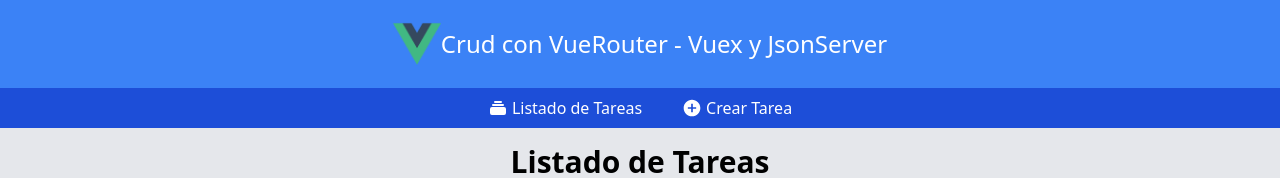
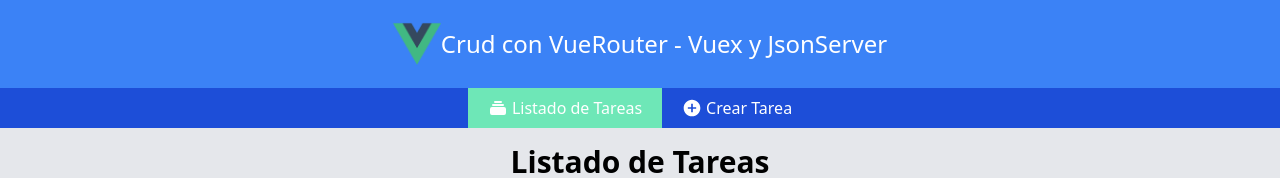
Before and after one commit to FernandoDRomano/crud-with-vue-and-vue-router, a Vue app: page /todos in a window 1280 px wide. Shown: the top 178 px of the page. Built offline with nearby package versions, Linux system fonts and the light colour scheme; no server answers.

Commit message:
Agregando las clases activas al router

```diff
--- a/src/assets/tailwind.css
+++ b/src/assets/tailwind.css
@@ -2,4 +2,8 @@
 
 @tailwind components;
 
+.active-class{
+    @apply bg-green-300 text-black;
+}
+
 @tailwind utilities;
--- a/src/components/partials/Nav.vue
+++ b/src/components/partials/Nav.vue
@@ -1,7 +1,8 @@
 <template>
     <nav class="bg-blue-700 flex items-center justify-center">
         <router-link
-            class="px-5 text-white font-medium flex items-center py-2 hover:bg-green-300 hover:text-black transition-all duration-200 ease-in-out"
+            exact
+            class="px-5 text-white font-medium flex items-center py-2 transition-all duration-200 ease-in-out"
             :to="{name: 'list-todos'}">
                 <svg class="h-5 w-5 fill-current mr-1" xmlns="http://www.w3.org/2000/svg" viewBox="0 0 20 20">
                 <path d="M7 3a1 1 0 000 2h6a1 1 0 100-2H7zM4 7a1 1 0 011-1h10a1 1 0 110 2H5a1 1 0 01-1-1zM2 11a2 2 0 012-2h12a2 2 0 012 2v4a2 2 0 01-2 2H4a2 2 0 01-2-2v-4z" />
@@ -9,7 +10,8 @@
                 Listado de Tareas
         </router-link>
         <router-link
-            class="px-5 text-white font-medium flex items-center py-2 hover:bg-green-300 hover:text-black transition-all duration-200 ease-in-out"
+            exact
+            class="px-5 text-white font-medium flex items-center py-2 transition-all duration-200 ease-in-out"
             :to="{name: 'create-todo'}">
                 <svg class="w-5 h-5 fill-current mr-1" xmlns="http://www.w3.org/2000/svg" viewBox="0 0 24 24"><path d="M0 0h24v24H0z" fill="none"/><path d="M12 2C6.48 2 2 6.48 2 12s4.48 10 10 10 10-4.48 10-10S17.52 2 12 2zm5 11h-4v4h-2v-4H7v-2h4V7h2v4h4v2z"/></svg>
                 Crear Tarea
--- a/src/router/index.js
+++ b/src/router/index.js
@@ -29,6 +29,8 @@ const routes = [
 const router = new VueRouter({
   mode: 'history',
   base: process.env.BASE_URL,
+  linkExactActiveClass: "active-class",
+  linkActiveClass: "active-class",
   routes
 })
 
```
